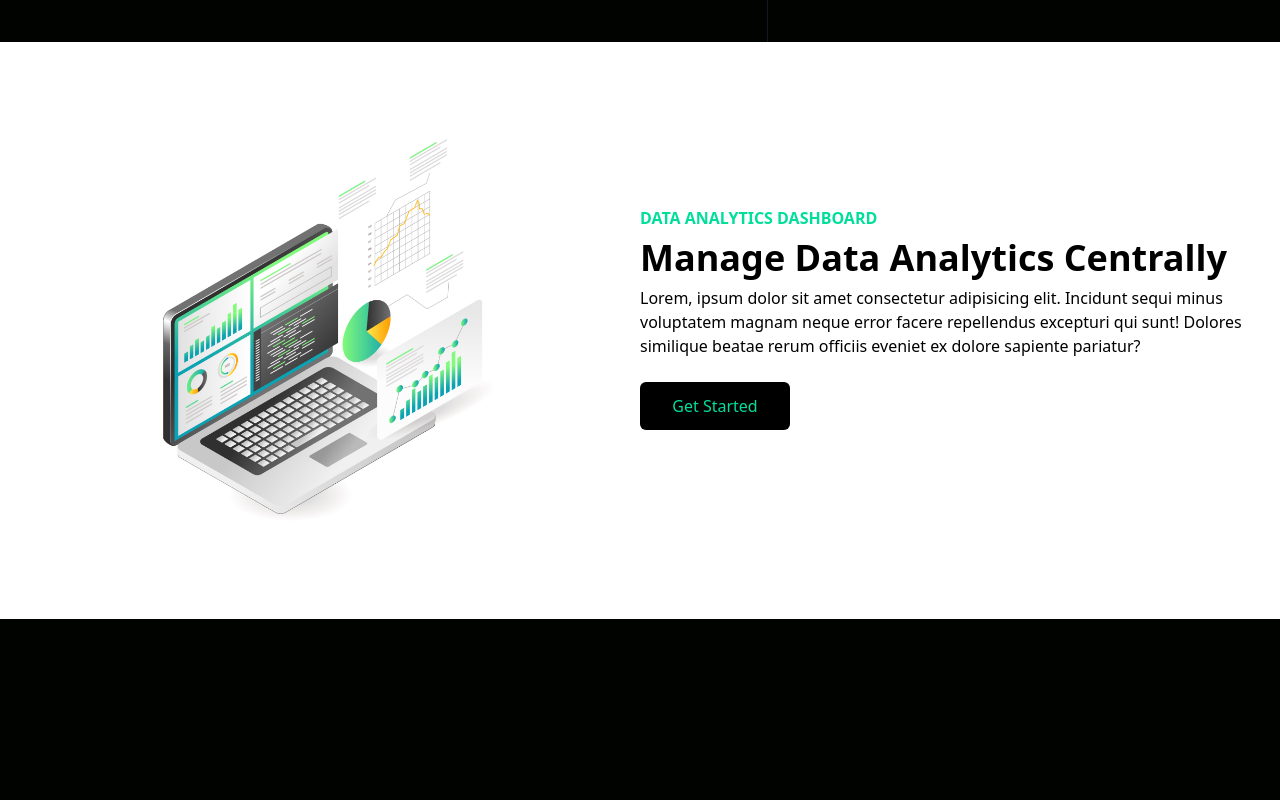
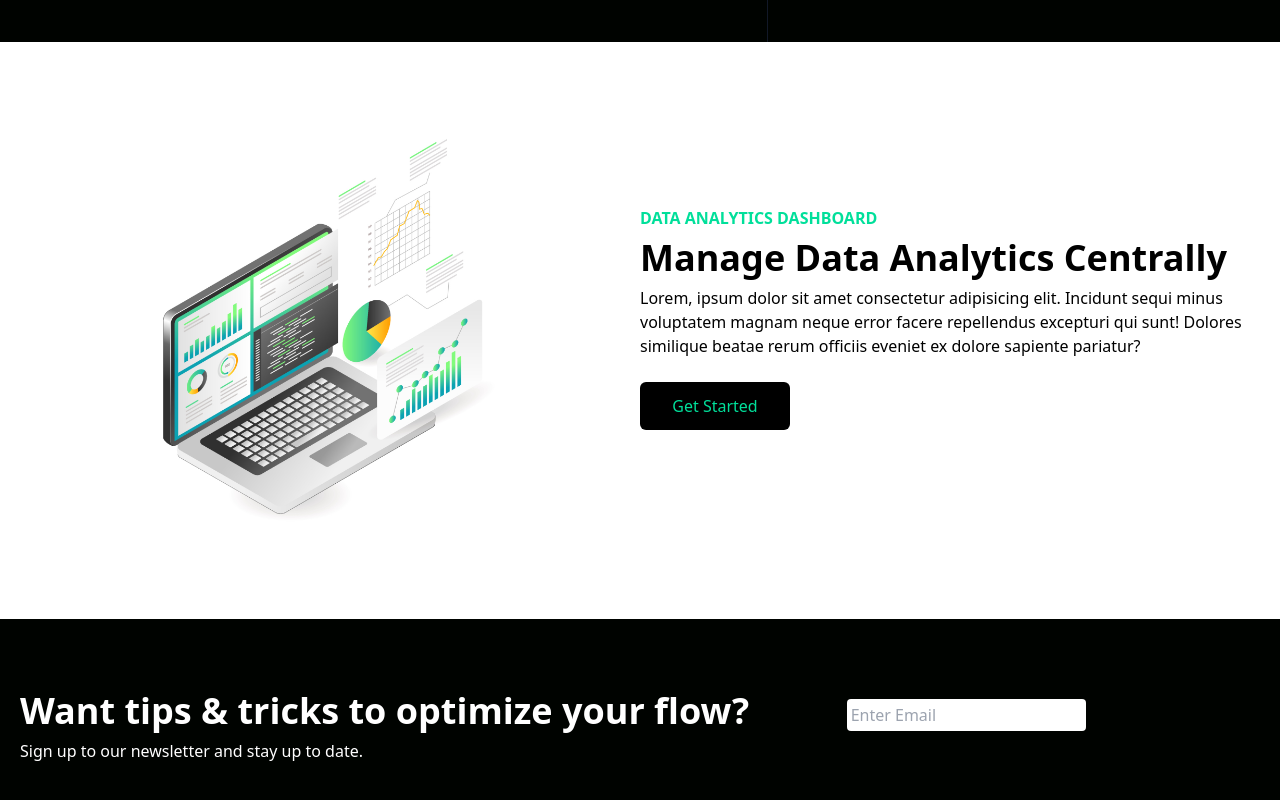
Before and after one commit to VaNomad/theDataSite--, a React (Vite) app: page / in a window 1280 px wide. Shown: the part 758-1558 px from the top of the page. Before the commit the page ends 1377 px from the top, so only its background shows below. Built offline with nearby package versions, Linux system fonts and the light colour scheme.

Commit message:
Adds start of Newsletter component

```diff
--- a/src/App.jsx
+++ b/src/App.jsx
@@ -2,6 +2,7 @@
 import Navbar from "./components/Navbar";
 import Hero from "./components/Hero";
 import Analytics from "./components/Analytics";
+import Newsletter from "./components/Newsletter";
 
 function App() {
 
@@ -10,6 +11,7 @@
       <Navbar />
       <Hero />
       <Analytics />
+      <Newsletter />
     </div>
   );
 }
--- /dev/null
+++ b/src/components/Newsletter.jsx
@@ -0,0 +1,19 @@
+import React from "react";
+
+const Newsletter = () => {
+  return (
+    <div className="w-full py-16 text-white">
+      <div className="max-w-[1240px] mx-auto grid lg:grid-cols-3">
+        <div className="lg:col-span-2">
+          <h1 className="md:text-4xl sm:text-3xl text-2xl font-bold py-2">Want tips & tricks to optimize your flow?</h1>
+          <p>Sign up to our newsletter and stay up to date.</p>
+        </div>
+        <div className="my-4">
+          <input className="rounded py-1 px-1" type="email" placeholder="Enter Email" />
+        </div>
+      </div>
+    </div>
+  )
+};
+
+export default Newsletter;
```
